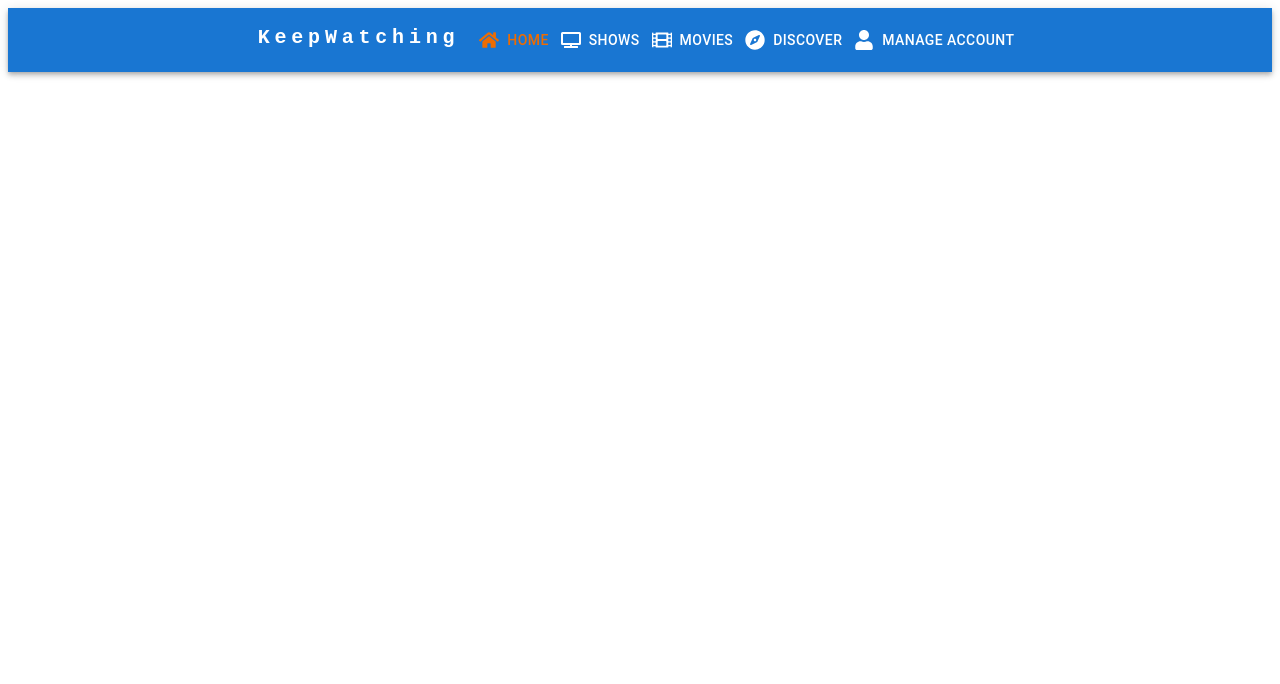
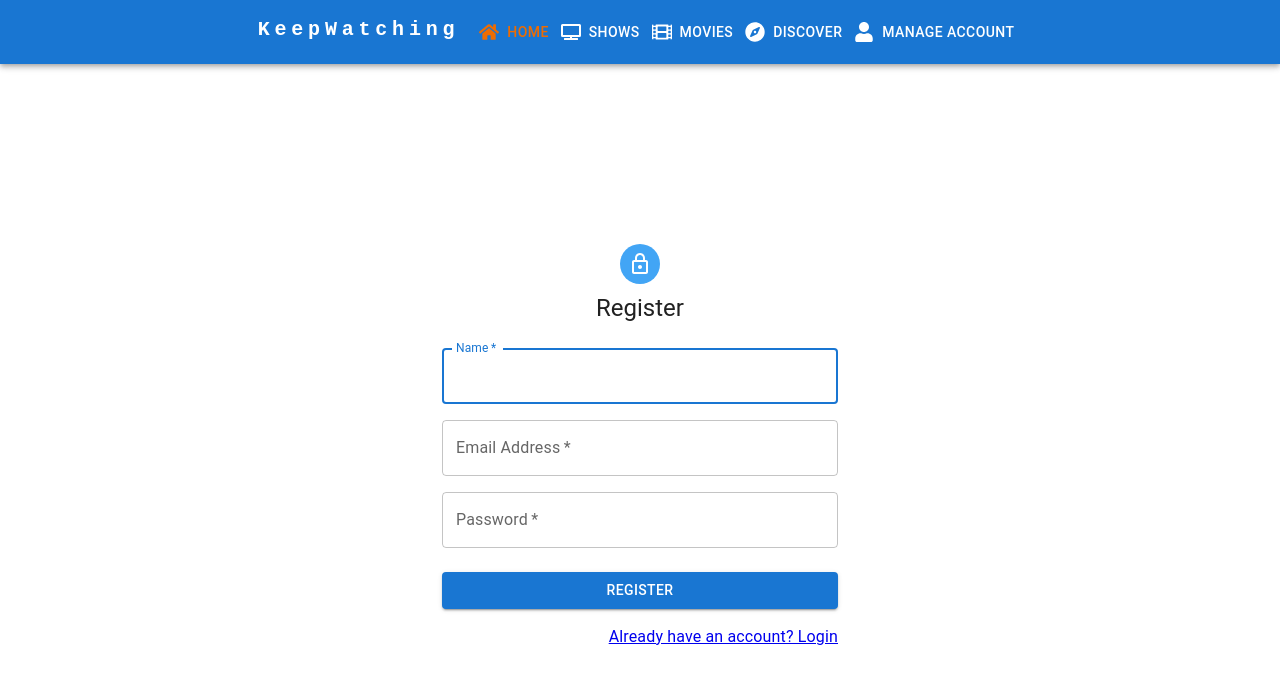
Before and after one commit to ajgifford/keep-watching, a React (Create React App) app in the folder client/: page /register in a window 1280 px wide. Shown: the top 684 px of the page. Built offline with nearby package versions, Linux system fonts and the light colour scheme.

Commit message:
Add basic login and register pages

```diff
--- a/client/src/components/App.tsx
+++ b/client/src/components/App.tsx
@@ -7,8 +7,10 @@ import Navigation from './navigation/navigation';
 import Discover from './pages/discover';
 import FilteredShows from './pages/filteredShows';
 import Home from './pages/home';
+import Login from './pages/login';
 import ManageAccount from './pages/manageAccount';
 import Movies from './pages/movies';
+import Register from './pages/register';
 import ShowSeasons from './pages/showSeasons';
 
 function App() {
@@ -25,6 +27,8 @@ function App() {
               <Route path="/movies" element={<Movies />} />
               <Route path="/discover" element={<Discover />} />
               <Route path="/manageAccount" element={<ManageAccount />} />
+              <Route path="/login" element={<Login />} />
+              <Route path="/register" element={<Register />} />
             </Routes>
           </Container>
         </div>
--- a/client/src/components/pages/home.tsx
+++ b/client/src/components/pages/home.tsx
@@ -1,3 +1,5 @@
+import { Link } from 'react-router-dom';
+
 import { Box, Button, Typography } from '@mui/material';
 
 import { Account } from '../../model/account';
@@ -33,7 +35,9 @@ const Home = () => {
           KeepWatching!
         </Typography>
         {!account ? (
-          <Button onClick={handleLogin}>Log In</Button>
+          <Button component={Link} to={'/login'}>
+            Log In
+          </Button>
         ) : (
           <Button onClick={() => setAccount(null)}>Log Out</Button>
         )}
--- /dev/null
+++ b/client/src/components/pages/login.tsx
@@ -0,0 +1,88 @@
+import { useState } from 'react';
+import { Link } from 'react-router-dom';
+
+import { LockOutlined } from '@mui/icons-material';
+import { Avatar, Box, Button, Container, CssBaseline, TextField, Typography } from '@mui/material';
+import Grid from '@mui/material/Grid2';
+
+import { Account } from '../../model/account';
+import { useAccount } from '../context/accountContext';
+import axios from 'axios';
+
+const Login = () => {
+  const [email, setEmail] = useState('');
+  const [password, setPassword] = useState('');
+  const { account, setAccount } = useAccount();
+
+  async function handleLogin() {
+    try {
+      const response = await axios.get(`/api/account/1`);
+      const account: Account = JSON.parse(response.data);
+      if (account) {
+        account.profiles.sort((a, b) => a.name.localeCompare(b.name, undefined, { sensitivity: 'base' }));
+      }
+      setAccount(account);
+    } catch (error) {
+      console.error('Error:', error);
+    }
+  }
+
+  return (
+    <>
+      <Container maxWidth="xs">
+        <CssBaseline />
+        <Box
+          sx={{
+            mt: 20,
+            display: 'flex',
+            flexDirection: 'column',
+            alignItems: 'center',
+          }}
+        >
+          <Avatar sx={{ m: 1, bgcolor: 'primary.light' }}>
+            <LockOutlined />
+          </Avatar>
+          <Typography variant="h5">Login</Typography>
+          <Box sx={{ mt: 1 }}>
+            <TextField
+              margin="normal"
+              required
+              fullWidth
+              id="email"
+              label="Email Address"
+              name="email"
+              autoFocus
+              value={email}
+              onChange={(e) => setEmail(e.target.value)}
+            />
+
+            <TextField
+              margin="normal"
+              required
+              fullWidth
+              id="password"
+              name="password"
+              label="Password"
+              type="password"
+              value={password}
+              onChange={(e) => {
+                setPassword(e.target.value);
+              }}
+            />
+
+            <Button fullWidth variant="contained" sx={{ mt: 3, mb: 2 }} onClick={handleLogin}>
+              Login
+            </Button>
+            <Grid container justifyContent={'flex-end'}>
+              <Grid>
+                <Link to="/register">Don't have an account? Register</Link>
+              </Grid>
+            </Grid>
+          </Box>
+        </Box>
+      </Container>
+    </>
+  );
+};
+
+export default Login;
--- /dev/null
+++ b/client/src/components/pages/register.tsx
@@ -0,0 +1,85 @@
+import { useState } from 'react';
+import { Link } from 'react-router-dom';
+
+import { LockOutlined } from '@mui/icons-material';
+import { Avatar, Box, Button, Container, CssBaseline, TextField, Typography } from '@mui/material';
+import Grid from '@mui/material/Grid2';
+
+const Register = () => {
+  const [name, setName] = useState('');
+  const [email, setEmail] = useState('');
+  const [password, setPassword] = useState('');
+
+  const handleRegister = async () => {};
+
+  return (
+    <>
+      <Container maxWidth="xs">
+        <CssBaseline />
+        <Box
+          sx={{
+            mt: 20,
+            display: 'flex',
+            flexDirection: 'column',
+            alignItems: 'center',
+          }}
+        >
+          <Avatar sx={{ m: 1, bgcolor: 'primary.light' }}>
+            <LockOutlined />
+          </Avatar>
+          <Typography variant="h5">Register</Typography>
+          <Box sx={{ mt: 3 }}>
+            <Grid container spacing={2}>
+              <Grid size={12}>
+                <TextField
+                  name="name"
+                  required
+                  fullWidth
+                  id="name"
+                  label="Name"
+                  autoFocus
+                  value={name}
+                  onChange={(e) => setName(e.target.value)}
+                />
+              </Grid>
+
+              <Grid size={12}>
+                <TextField
+                  required
+                  fullWidth
+                  id="email"
+                  label="Email Address"
+                  name="email"
+                  value={email}
+                  onChange={(e) => setEmail(e.target.value)}
+                />
+              </Grid>
+              <Grid size={12}>
+                <TextField
+                  required
+                  fullWidth
+                  name="password"
+                  label="Password"
+                  type="password"
+                  id="password"
+                  value={password}
+                  onChange={(e) => setPassword(e.target.value)}
+                />
+              </Grid>
+            </Grid>
+            <Button fullWidth variant="contained" sx={{ mt: 3, mb: 2 }} onClick={handleRegister}>
+              Register
+            </Button>
+            <Grid container justifyContent="flex-end">
+              <Grid>
+                <Link to="/login">Already have an account? Login</Link>
+              </Grid>
+            </Grid>
+          </Box>
+        </Box>
+      </Container>
+    </>
+  );
+};
+
+export default Register;
```
